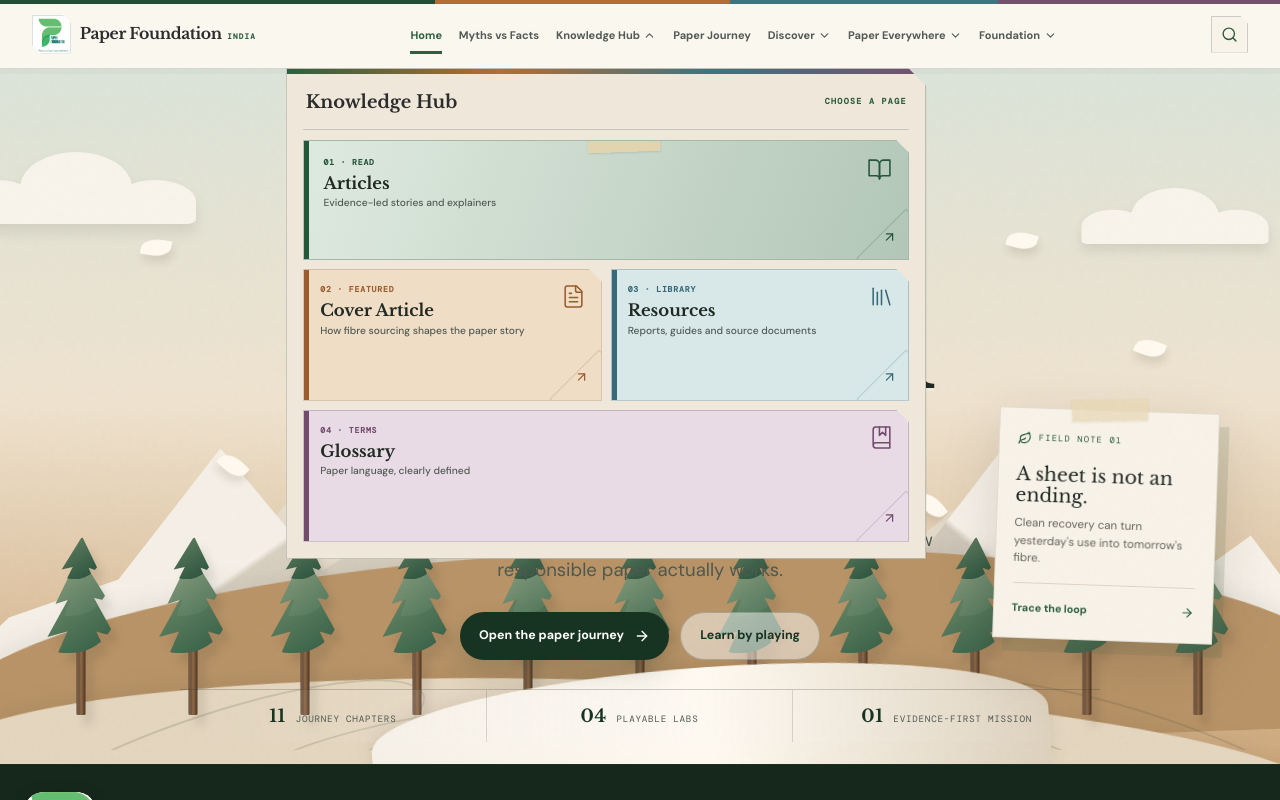
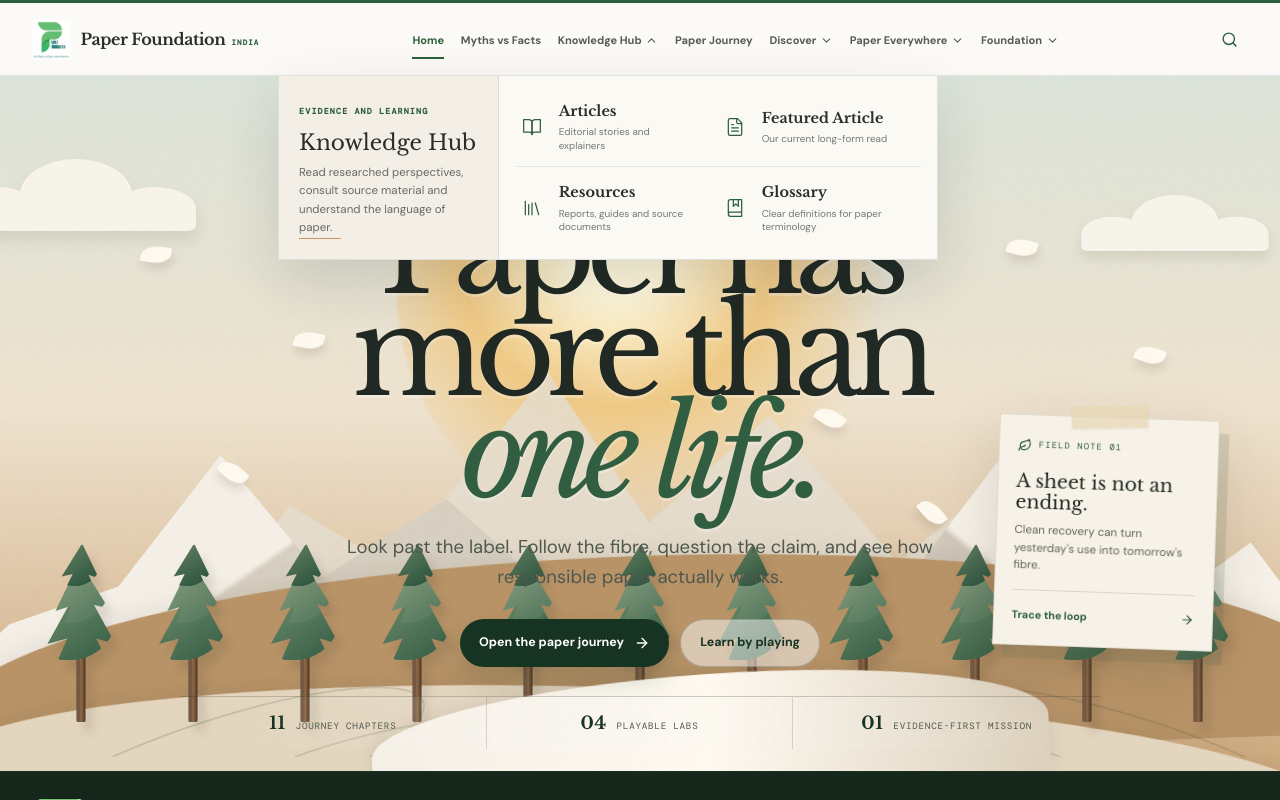
Before and after one commit to DhruvReddyS/Paper-Foundation-India, a Next.js app: page / in a window 1280 px wide. Both pictures are taken after a click on the button "Knowledge Hub". Shown: the top 800 px of the page. Built offline with nearby package versions, Linux system fonts and the light colour scheme; a web font is replaced by a local one.

Commit message:
refine navbar for professional NGO style

```diff
--- a/components/site/Nav.tsx
+++ b/components/site/Nav.tsx
@@ -3,7 +3,7 @@
 import Image from "next/image";
 import Link from "next/link";
 import {
-  ArrowUpRight,
+  ArrowRight,
   BarChart3,
   BookMarked,
   BookOpen,
@@ -27,57 +27,56 @@ import {
 import { usePathname } from "next/navigation";
 import { useEffect, useRef, useState } from "react";
 
-type NavCard = {
-  href: string;
-  label: string;
-  kicker: string;
-  description: string;
-  icon: LucideIcon;
-  tone: "green" | "copper" | "blue" | "berry";
-  featured?: boolean;
-};
-
-type NavGroup = { label: string; slug: string; cards: NavCard[] };
+type NavItem = { href: string; label: string; description: string; icon: LucideIcon };
+type NavGroup = { label: string; slug: string; eyebrow: string; introduction: string; items: NavItem[] };
 
 const navGroups: NavGroup[] = [
   {
     label: "Knowledge Hub",
     slug: "knowledge",
-    cards: [
-      { href: "/knowledge", label: "Articles", kicker: "01 · Read", description: "Evidence-led stories and explainers", icon: BookOpen, tone: "green", featured: true },
-      { href: "/knowledge/how-fibre-sourcing-shapes-the-paper-story", label: "Cover Article", kicker: "02 · Featured", description: "How fibre sourcing shapes the paper story", icon: FileText, tone: "copper" },
-      { href: "/resources", label: "Resources", kicker: "03 · Library", description: "Reports, guides and source documents", icon: Library, tone: "blue" },
-      { href: "/glossary", label: "Glossary", kicker: "04 · Terms", description: "Paper language, clearly defined", icon: BookMarked, tone: "berry" },
+    eyebrow: "Evidence and learning",
+    introduction: "Read researched perspectives, consult source material and understand the language of paper.",
+    items: [
+      { href: "/knowledge", label: "Articles", description: "Editorial stories and explainers", icon: BookOpen },
+      { href: "/knowledge/how-fibre-sourcing-shapes-the-paper-story", label: "Featured Article", description: "Our current long-form read", icon: FileText },
+      { href: "/resources", label: "Resources", description: "Reports, guides and source documents", icon: Library },
+      { href: "/glossary", label: "Glossary", description: "Clear definitions for paper terminology", icon: BookMarked },
     ],
   },
   {
     label: "Discover",
     slug: "discover",
-    cards: [
-      { href: "/games", label: "Games Lab", kicker: "Playable edition", description: "All four evidence-led paper games in one place", icon: Gamepad2, tone: "green", featured: true },
-      { href: "/discover/grow-or-shred", label: "Grow or Shred", kicker: "Game 01", description: "Grow evidence into a living tree", icon: Sprout, tone: "green" },
-      { href: "/discover/hidden-paper", label: "Hidden Paper", kicker: "Game 02", description: "Find fibre hiding in daily life", icon: Search, tone: "blue" },
-      { href: "/discover/mill-master", label: "Mill Master", kicker: "Game 03", description: "Build the paper process in order", icon: PackageOpen, tone: "copper" },
-      { href: "/discover/truth-press", label: "Truth Press", kicker: "Game 04", description: "Stamp claims with the right verdict", icon: Stamp, tone: "berry" },
+    eyebrow: "Interactive learning",
+    introduction: "Short, evidence-led activities that make paper knowledge easier to explore and remember.",
+    items: [
+      { href: "/games", label: "Games Lab", description: "Begin with the complete games collection", icon: Gamepad2 },
+      { href: "/discover/grow-or-shred", label: "Grow or Shred", description: "Test system-level choices", icon: Sprout },
+      { href: "/discover/hidden-paper", label: "Hidden Paper", description: "Find fibre in unexpected places", icon: Search },
+      { href: "/discover/mill-master", label: "Mill Master", description: "Build the papermaking sequence", icon: PackageOpen },
+      { href: "/discover/truth-press", label: "Truth Press", description: "Evaluate familiar paper claims", icon: Stamp },
     ],
   },
   {
     label: "Paper Everywhere",
     slug: "paper",
-    cards: [
-      { href: "/everyday-paper", label: "Everyday Paper", kicker: "01 · Products", description: "See where paper lives around you", icon: PackageOpen, tone: "copper", featured: true },
-      { href: "/india-map", label: "India Fibre Map", kicker: "02 · Map", description: "Explore the paper story state by state", icon: MapPinned, tone: "green" },
-      { href: "/india-snapshot", label: "India Facts & Numbers", kicker: "03 · Data", description: "Production, recovery, trade and people", icon: BarChart3, tone: "blue" },
-      { href: "/circularity", label: "Paper Circularity", kicker: "04 · Loop", description: "Follow fibre through use and recovery", icon: Recycle, tone: "berry" },
+    eyebrow: "Paper in context",
+    introduction: "See how paper moves through Indian industry, daily life and circular material systems.",
+    items: [
+      { href: "/everyday-paper", label: "Everyday Paper", description: "Paper products around us", icon: PackageOpen },
+      { href: "/india-map", label: "India Fibre Map", description: "Explore the story state by state", icon: MapPinned },
+      { href: "/india-snapshot", label: "India Facts & Numbers", description: "Production, recovery, trade and people", icon: BarChart3 },
+      { href: "/circularity", label: "Paper Circularity", description: "Follow fibre through use and recovery", icon: Recycle },
     ],
   },
   {
     label: "Foundation",
     slug: "foundation",
-    cards: [
-      { href: "/about", label: "About Us", kicker: "01 · Story", description: "Our mission, principles and people", icon: Building2, tone: "green", featured: true },
-      { href: "/get-involved", label: "Get Involved", kicker: "02 · Participate", description: "Contribute, collaborate or partner", icon: Users, tone: "copper" },
-      { href: "/contact", label: "Contact", kicker: "03 · Connect", description: "Reach the foundation directly", icon: Mail, tone: "blue" },
+    eyebrow: "About the organisation",
+    introduction: "Learn about our public mission, participate in the work or contact the foundation.",
+    items: [
+      { href: "/about", label: "About Us", description: "Mission, principles and people", icon: Building2 },
+      { href: "/get-involved", label: "Get Involved", description: "Contribute, collaborate or partner", icon: Users },
+      { href: "/contact", label: "Contact", description: "Reach the foundation directly", icon: Mail },
     ],
   },
 ];
@@ -88,87 +87,73 @@ function routeMatches(pathname: string, href: string) {
   return pathname === href || pathname.startsWith(`${href}/`);
 }
 
-function NavTicket({ card }: { card: NavCard }) {
-  const Icon = card.icon;
-  return (
-    <Link href={card.href} className={`site-nav-ticket tone-${card.tone} ${card.featured ? "is-featured" : ""}`}>
-      <span className="site-nav-ticket-kicker">{card.kicker}</span>
-      <Icon className="site-nav-ticket-icon" aria-hidden="true" />
-      <strong>{card.label}</strong>
-      <small>{card.description}</small>
-      <ArrowUpRight className="site-nav-ticket-arrow" aria-hidden="true" />
-    </Link>
-  );
-}
-
 export default function Nav() {
   const pathname = usePathname();
   const desktopMenuRef = useRef<HTMLUListElement>(null);
+  const [openGroup, setOpenGroup] = useState<string | null>(null);
   const [mobileOpen, setMobileOpen] = useState(false);
   const [mobileGroup, setMobileGroup] = useState<string | null>(null);
-  const [openGroup, setOpenGroup] = useState<string | null>(null);
 
   useEffect(() => {
+    setOpenGroup(null);
     setMobileOpen(false);
     setMobileGroup(null);
-    setOpenGroup(null);
   }, [pathname]);
 
   useEffect(() => {
-    function onPointerDown(event: MouseEvent) {
+    function closeOutside(event: MouseEvent) {
       if (desktopMenuRef.current && !desktopMenuRef.current.contains(event.target as Node)) setOpenGroup(null);
     }
-    function onKeyDown(event: KeyboardEvent) {
+    function closeOnEscape(event: KeyboardEvent) {
       if (event.key === "Escape") setOpenGroup(null);
     }
-    document.addEventListener("mousedown", onPointerDown);
-    document.addEventListener("keydown", onKeyDown);
+    document.addEventListener("mousedown", closeOutside);
+    document.addEventListener("keydown", closeOnEscape);
     return () => {
-      document.removeEventListener("mousedown", onPointerDown);
-      document.removeEventListener("keydown", onKeyDown);
+      document.removeEventListener("mousedown", closeOutside);
+      document.removeEventListener("keydown", closeOnEscape);
     };
   }, []);
 
   return (
     <header className="site-header sticky top-0 z-50">
-      <nav className="container-wide flex h-[68px] items-center justify-between" aria-label="Primary navigation">
+      <nav className="container-wide flex h-[72px] items-center justify-between" aria-label="Primary navigation">
         <Link href="/" className="site-brand" aria-label="Paper Foundation India home">
-          <span className="site-brand-avatar" aria-hidden="true"><Image src="/images/brand/paper-foundation-logo.png" alt="" width={42} height={42} priority /></span>
-          <span className="site-brand-name">Paper Foundation <small>India</small></span>
+          <Image src="/images/brand/paper-foundation-logo.png" alt="" width={42} height={42} priority />
+          <span>Paper Foundation <small>India</small></span>
         </Link>
 
         <ul ref={desktopMenuRef} className="site-desktop-nav hidden items-center lg:flex">
           <li><Link href="/" className={`site-nav-link ${pathname === "/" ? "is-active" : ""}`}>Home</Link></li>
           <li><Link href="/myths" className={`site-nav-link ${routeMatches(pathname, "/myths") ? "is-active" : ""}`}>Myths vs Facts</Link></li>
-
-          {navGroups.slice(0, 1).map((group) => <NavGroupMenu key={group.slug} group={group} pathname={pathname} openGroup={openGroup} setOpenGroup={setOpenGroup} />)}
-
+          <DesktopGroup group={navGroups[0]} pathname={pathname} openGroup={openGroup} setOpenGroup={setOpenGroup} />
           <li><Link href="/journey" className={`site-nav-link ${routeMatches(pathname, "/journey") ? "is-active" : ""}`}>Paper Journey</Link></li>
-
-          {navGroups.slice(1).map((group) => <NavGroupMenu key={group.slug} group={group} pathname={pathname} openGroup={openGroup} setOpenGroup={setOpenGroup} />)}
+          {navGroups.slice(1).map((group) => <DesktopGroup key={group.slug} group={group} pathname={pathname} openGroup={openGroup} setOpenGroup={setOpenGroup} />)}
         </ul>
 
-        <div className="flex items-center gap-1.5">
+        <div className="site-nav-actions">
           <Link href="/search" className="site-search" aria-label="Search"><Search size={17} /></Link>
-          <button type="button" className="site-menu-toggle lg:hidden" onClick={() => setMobileOpen((open) => !open)} aria-label={mobileOpen ? "Close menu" : "Open menu"} aria-expanded={mobileOpen} aria-controls="mobile-navigation">
+          <button type="button" className="site-menu-toggle lg:hidden" onClick={() => setMobileOpen((value) => !value)} aria-label={mobileOpen ? "Close menu" : "Open menu"} aria-expanded={mobileOpen} aria-controls="mobile-navigation">
             {mobileOpen ? <X size={21} /> : <Menu size={21} />}
           </button>
         </div>
       </nav>
 
       {mobileOpen && (
-        <div id="mobile-navigation" className="site-mobile-menu max-h-[calc(100svh-68px)] overflow-y-auto lg:hidden">
-          <div className="container-wide py-4">
+        <div id="mobile-navigation" className="site-mobile-menu max-h-[calc(100svh-72px)] overflow-y-auto lg:hidden">
+          <div className="container-wide py-3">
             <div className="site-mobile-primary"><Link href="/">Home</Link><Link href="/myths">Myths vs Facts</Link><Link href="/journey">Paper Journey</Link></div>
-            {navGroups.map((group) => (
-              <section key={group.slug} className={`site-mobile-nav-group mobile-section-${group.slug}`}>
-                <button type="button" className="site-mobile-group-trigger" onClick={() => setMobileGroup(mobileGroup === group.slug ? null : group.slug)} aria-expanded={mobileGroup === group.slug}>
-                  <span><small>{String(group.cards.length).padStart(2, "0")} pages</small><strong>{group.label}</strong></span>
-                  <ChevronDown size={18} className={mobileGroup === group.slug ? "rotate-180" : ""} />
-                </button>
-                {mobileGroup === group.slug && <div className="site-mobile-ticket-grid">{group.cards.map((card) => <NavTicket key={card.href} card={card} />)}</div>}
-              </section>
-            ))}
+            {navGroups.map((group) => {
+              const expanded = mobileGroup === group.slug;
+              return (
+                <section key={group.slug} className="site-mobile-section">
+                  <button type="button" onClick={() => setMobileGroup(expanded ? null : group.slug)} aria-expanded={expanded}>
+                    <span>{group.label}</span><ChevronDown size={17} className={expanded ? "rotate-180" : ""} />
+                  </button>
+                  {expanded && <div className="site-mobile-links">{group.items.map((item) => <MenuLink key={item.href} item={item} />)}</div>}
+                </section>
+              );
+            })}
           </div>
         </div>
       )}
@@ -176,15 +161,31 @@ export default function Nav() {
   );
 }
 
-function NavGroupMenu({ group, pathname, openGroup, setOpenGroup }: { group: NavGroup; pathname: string; openGroup: string | null; setOpenGroup: (value: string | null) => void }) {
-  const active = group.cards.some((card) => routeMatches(pathname, card.href));
+function DesktopGroup({ group, pathname, openGroup, setOpenGroup }: { group: NavGroup; pathname: string; openGroup: string | null; setOpenGroup: (value: string | null) => void }) {
   const expanded = openGroup === group.slug;
+  const active = group.items.some((item) => routeMatches(pathname, item.href));
   return (
     <li className={`site-nav-group group-${group.slug}`}>
-      <button type="button" className={`site-nav-link site-nav-group-trigger ${active ? "is-active" : ""}`} onClick={() => setOpenGroup(expanded ? null : group.slug)} aria-expanded={expanded} aria-haspopup="true">
+      <button type="button" className={`site-nav-link ${active ? "is-active" : ""}`} onClick={() => setOpenGroup(expanded ? null : group.slug)} aria-expanded={expanded} aria-haspopup="true">
         {group.label}<ChevronDown size={13} className={expanded ? "rotate-180" : ""} />
       </button>
-      {expanded && <div className={`site-mega-menu menu-${group.slug}`}><div className="site-mega-menu-heading"><span>{group.label}</span><small>Choose a page</small></div><div className="site-mega-grid">{group.cards.map((card) => <NavTicket key={card.href} card={card} />)}</div></div>}
+      {expanded && (
+        <div className="site-mega-menu">
+          <div className="site-mega-intro"><span>{group.eyebrow}</span><h2>{group.label}</h2><p>{group.introduction}</p><i aria-hidden="true" /></div>
+          <div className="site-mega-links">{group.items.map((item) => <MenuLink key={item.href} item={item} />)}</div>
+        </div>
+      )}
     </li>
   );
 }
+
+function MenuLink({ item }: { item: NavItem }) {
+  const Icon = item.icon;
+  return (
+    <Link href={item.href} className="site-menu-link">
+      <Icon aria-hidden="true" />
+      <span><strong>{item.label}</strong><small>{item.description}</small></span>
+      <ArrowRight className="site-menu-link-arrow" aria-hidden="true" />
+    </Link>
+  );
+}
```
Also changed, not shown: app/globals.css.
